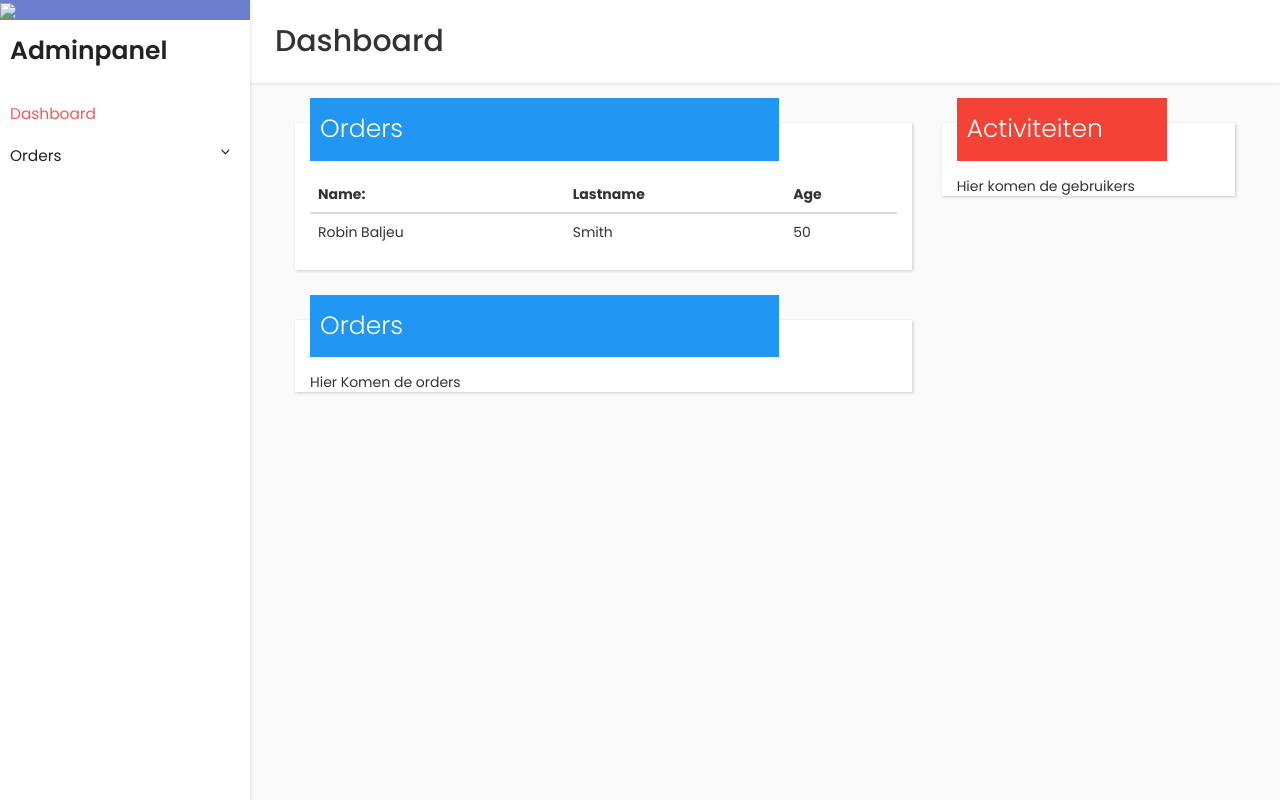
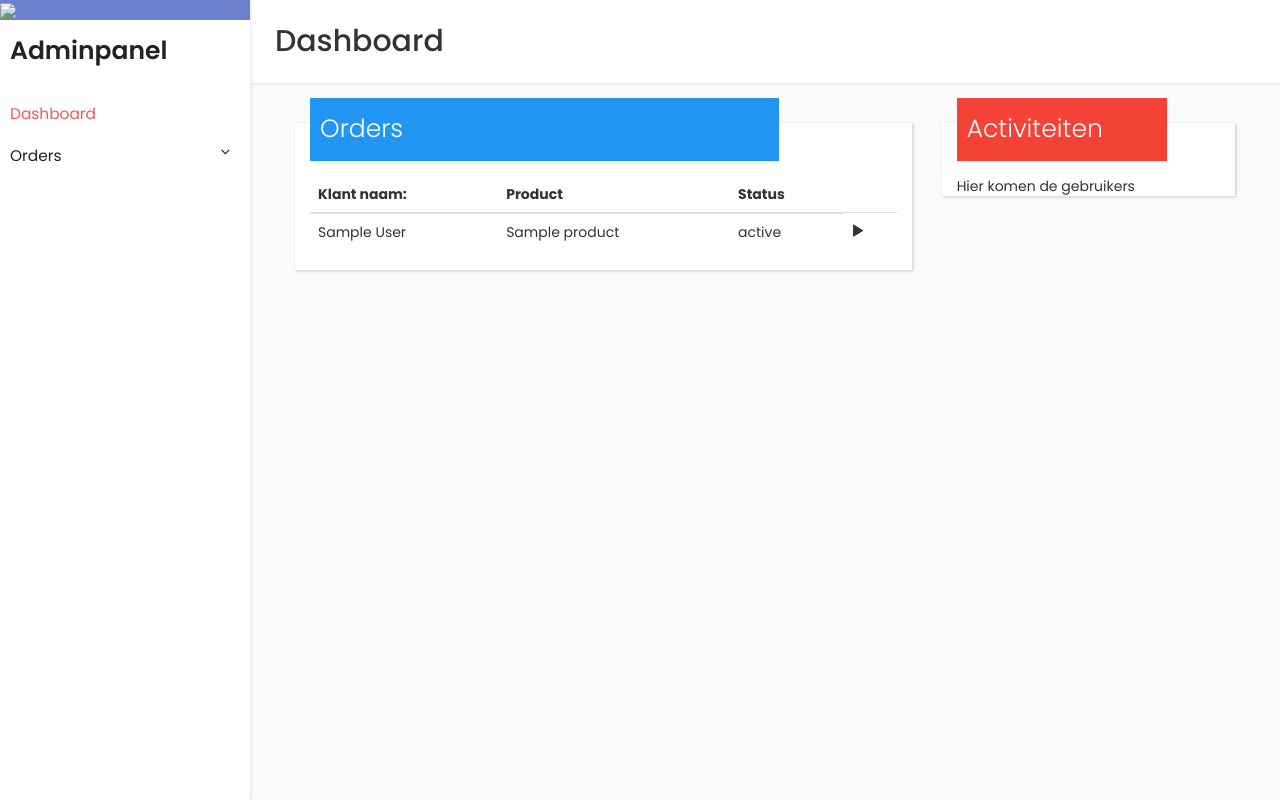
Before and after one commit to Tim6640/RepairCafe, a PHP site: page /admin/index.php in a window 1280 px wide. Run offline with PHP 8.4, Linux system fonts and the light colour scheme; tables that the repository leaves empty hold one stand-in row (values such as "Sample post"); some libraries are stand-ins or nearby versions.

Commit message:
Admin panel swapping to order

```diff
--- a/admin/includes/connection.php
+++ b/admin/includes/connection.php
@@ -5,14 +5,5 @@
  * Date: 31-1-2018
  * Time: 09:03
  */
-try {
-    $db = new PDO('mysql:host=localhost;dbname=repaircafe', 'root', '');
-    foreach($db->query('SELECT * from FOO') as $row) {
-        print_r($row);
-    }
-    $db = null;
-    } catch (PDOException $e) {
-        print "Error!: " . $e->getMessage() . "<br/>";
-        die();
-    }
-    ?>
+$db = new PDO("mysql:host=localhost;dbname=repaircafe", "root", "");
+?>
--- a/admin/includes/function.php
+++ b/admin/includes/function.php
@@ -5,3 +5,4 @@
  * Date: 31-1-2018
  * Time: 09:02
  */
+include 'connection.php';
--- a/admin/index.php
+++ b/admin/index.php
@@ -1,3 +1,6 @@
+<?php
+include_once "includes/connection.php";
+?>
 <!-- Start HTML -->
 <!DOCTYPE html>
 <html lang="nl">
@@ -80,58 +83,63 @@
               <div id="mainContent">
                 <div class="container-fluid">
                   <div class="row">
-
                     <div class="col-lg-8">
-                      <div class="container-fluid shadow-box">
-                        <div class="title-box blue">
+                        <?php if (!isset($_GET['order'])) {
+                            echo "
+                              <div class=\"container-fluid shadow-box\">
+                                <div class=\"title-box blue\">
                                   <p>Orders</p>
                                 </div>
-                        <table class="table">
+                                <table class=\"table\">
                                   <thead>
                                     <tr>
-                              <th>Name:</th>
-                              <th>Lastname</th>
-                              <th>Age</th>
+                                      <th>Klant naam:</th>
+                                      <th>Product</th>
+                                      <th>Status</th>
                                     </tr>
                                   </thead>
                                   <tbody>
-                            <tr>
-                              <td>Robin Baljeu</td>
-                              <td>Smith</td>
-                              <td>50</td>
+                          ";
+                            $orders = $db->query('SELECT * FROM  repair_order INNER JOIN customer ON repair_order.customer_id=customer.customer_id INNER JOIN product ON repair_order.product_id=product.product_id');
+                            foreach ($orders as $order) {
+                                echo "<tr>
+                                          <td>" . $order['customer_name'] . "</td>
+                                          <td>" . $order['product_name'] . "</td>
+                                          <td>" . $order['status'] . "</td>
+                                          <td>
+                                          <a href=\"index.php?order=" . $order['order_id'] . "\">
+                                              <span class=\"glyphicon glyphicon-play\"></span>
+                                          </a>
+                                          </td>
                                       </tr>
                                    </tbody>
                                 </table>
                                 </div>
                                 </div>
-
-                    <div class="col-lg-4">
-                      <div class="container-fluid shadow-box">
-                        <div class="title-box red">
+                                  <div class=\"col-lg-4\">
+                                      <div class=\"container-fluid shadow-box\">
+                                        <div class=\"title-box red\">
                                           <p>Activiteiten</p>
                                         </div>
                                         Hier komen de gebruikers
                                       </div>
-                    </div>
-
-                    <div class="col-lg-8">
-                      <div class="container-fluid shadow-box">
-                        <div class="title-box blue">
-                          <p>Orders</p>
-                        </div>
-                        Hier Komen de orders
-                      </div>
-                    </div>
-
+                                    </div>";
+                            }
+                        }
+                        elseif (isset($_GET['order'])){
+                            $selectedOrder = $_GET['order'];
+                            $currentOrder = $db->query('SELECT * FROM repair_order WHERE order_id = '.$selectedOrder.'');
+                            foreach ($currentOrder as $order){
+                                echo "";
+                            }
+                        }
+                        ?>
                       </div>
                     </div>
                   </div>
                 </div>
               </div>
-
-
-
-
+            </div>
 
         <!-- jQuery CDN -->
         <script src="https://code.jquery.com/jquery-1.12.0.min.js"></script>
```
Lines whose indentation alone changed are shown as unchanged.
